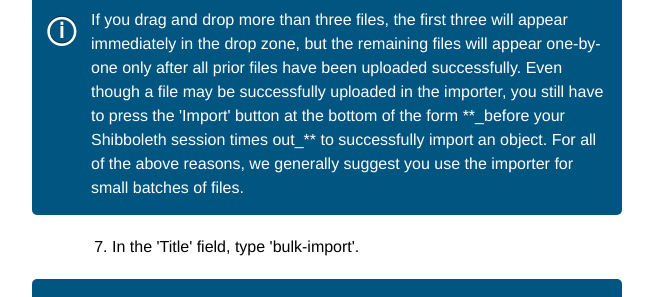
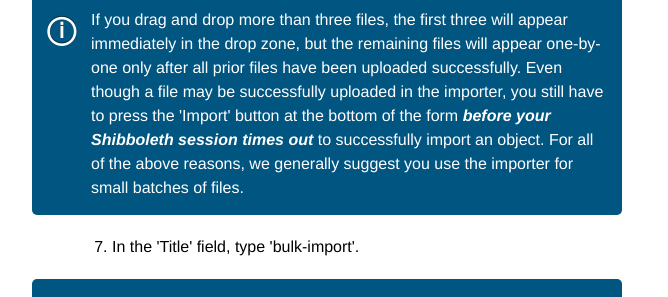
Before and after one commit to ucldc/ucldc-docs, a Jekyll site: the page built from docs/dams/bulk-import.md, in a window 1280 px wide and 900 px high, scrolled down 1692 px. Shown: the part 249-546 px from the top of the window, without its empty margins (188-856 px from the left). Built offline with Jekyll 4.4.1, drawn with Linux system fonts in a browser that asks for light colours; nearby versions of some CDN libraries.

Commit message:
Changed markdown to html

```diff
--- a/docs/dams/bulk-import.md
+++ b/docs/dams/bulk-import.md
@@ -42,7 +42,7 @@ The number and size of the files you can upload in bulk is constrained by the li
 <li>Select your files from your Desktop or open Folder window, either as a group, or one at a time, and drag and drop them into the drop zone next to the 'Files' label. </li>
 </ol>
 
-<div class="note"><p>If you drag and drop more than three files, the first three will appear immediately in the drop zone, but the remaining files will appear one-by-one only after all prior files have been uploaded successfully. Even though a file may be successfully uploaded in the importer, you still have to press the 'Import' button at the bottom of the form **_before your Shibboleth session times out_** to successfully import an object. For all of the above reasons, we generally suggest you use the importer for small batches of files.</p></div>
+<div class="note"><p>If you drag and drop more than three files, the first three will appear immediately in the drop zone, but the remaining files will appear one-by-one only after all prior files have been uploaded successfully. Even though a file may be successfully uploaded in the importer, you still have to press the 'Import' button at the bottom of the form <b><i>before your Shibboleth session times out</i></b> to successfully import an object. For all of the above reasons, we generally suggest you use the importer for small batches of files.</p></div>
 
 <ol start="7"> <li>In the 'Title' field, type 'bulk-import'.</li></ol>
 
```
